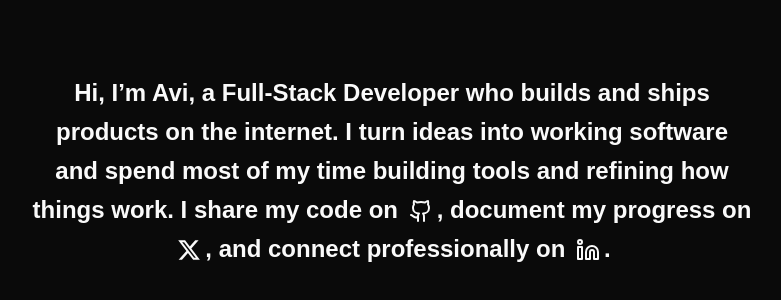
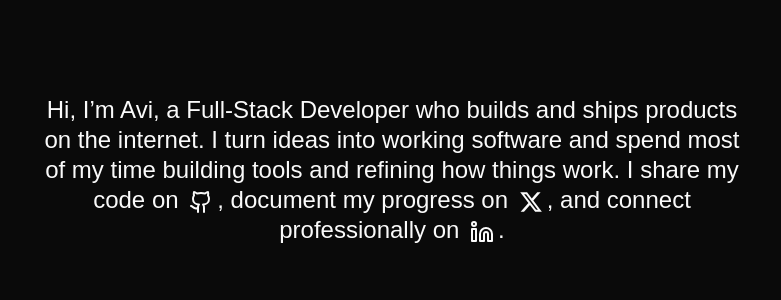
Before and after one commit to avinashh10x/newPortfolio, a Next.js app: page /home in a window 1280 px wide. Shown: the part 230-530 px from the top of the page, without its empty margins (248-1029 px from the left). Built offline with nearby package versions, Linux system fonts and the light colour scheme; a web font is replaced by a local one.

Commit message:
added animation

```diff
--- a/package.json
+++ b/package.json
@@ -11,6 +11,7 @@
   "dependencies": {
     "class-variance-authority": "^0.7.1",
     "clsx": "^2.1.1",
+    "gsap": "^3.14.2",
     "lucide-react": "^0.562.0",
     "motion": "^12.26.2",
     "next": "16.1.1",
--- a/src/app/(pages)/home/page.tsx
+++ b/src/app/(pages)/home/page.tsx
@@ -1,15 +1,45 @@
+"use client";
 import { heroText, ICON_MAP } from "@/data/profile";
 import Link from "next/link";
+import { motion } from "framer-motion";
+import { useEffect } from "react";
+import { gsap } from "gsap";
+import { SplitText } from "gsap/all";
 
 function HomePage() {
   const parts = heroText.split(
     /(\{\{github\}\}|\{\{twitter\}\}|\{\{linkedin\}\})/
   );
 
+  useEffect(() => {
+    const splitText = SplitText.create(".testTXT", { type: "lines" }) ?? null;
+
+    if (splitText) {
+      gsap.from(splitText.lines, {
+        duration: .5,
+        y: 10,
+        opacity: 0,
+        stagger: 0.1,
+        ease: "power2.out",
+      });
+    }
+
+    return () => {
+      if (splitText) {
+        splitText.revert();
+      }
+    };
+  }, []);
+
   return (
     <div className="w-full h-screen flex items-center justify-center">
       <div className="max-w-3xl px-6 text-center">
-        <h1 className="text-2xl leading-relaxed font-recia font-extrabold">
+        <motion.h1
+          initial={{ opacity: 0, y: 20 }}
+          animate={{ opacity: 1, y: 0 }}
+          transition={{ duration: 0.6 }}
+          className="text-2xl max-sm:text-lg leading-tight font-recia font-extralight testTXT"
+        >
           {parts.map((part, index) => {
             const icon = ICON_MAP[part as keyof typeof ICON_MAP];
 
@@ -30,7 +60,7 @@ function HomePage() {
               </Link>
             );
           })}
-        </h1>
+        </motion.h1>
       </div>
     </div>
   );
--- a/src/app/layout.tsx
+++ b/src/app/layout.tsx
@@ -1,6 +1,11 @@
 import type { Metadata } from "next";
 import { Geist, Geist_Mono } from "next/font/google";
 import "./globals.css";
+import { gsap } from "gsap";
+
+import { TextPlugin } from "gsap/TextPlugin";
+
+gsap.registerPlugin(TextPlugin);
 
 const geistSans = Geist({
   variable: "--font-geist-sans",
--- a/src/app/page.tsx
+++ b/src/app/page.tsx
@@ -1,5 +1,6 @@
 import Image from "next/image";
 import HomePage from "./(pages)/home/page";
+
 
 export default function Home() {
   return (
```
Also changed, not shown: 1 other file (tests, documents, lock files or other folders).
